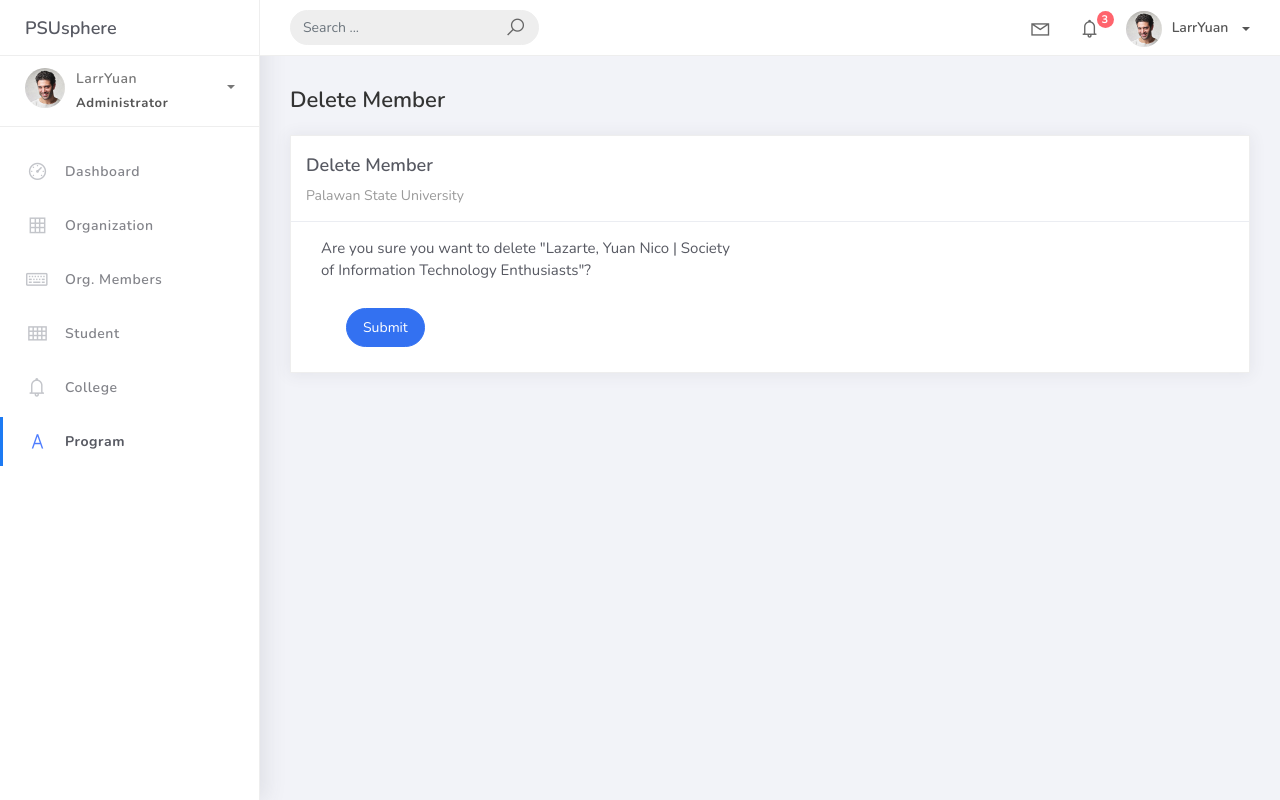
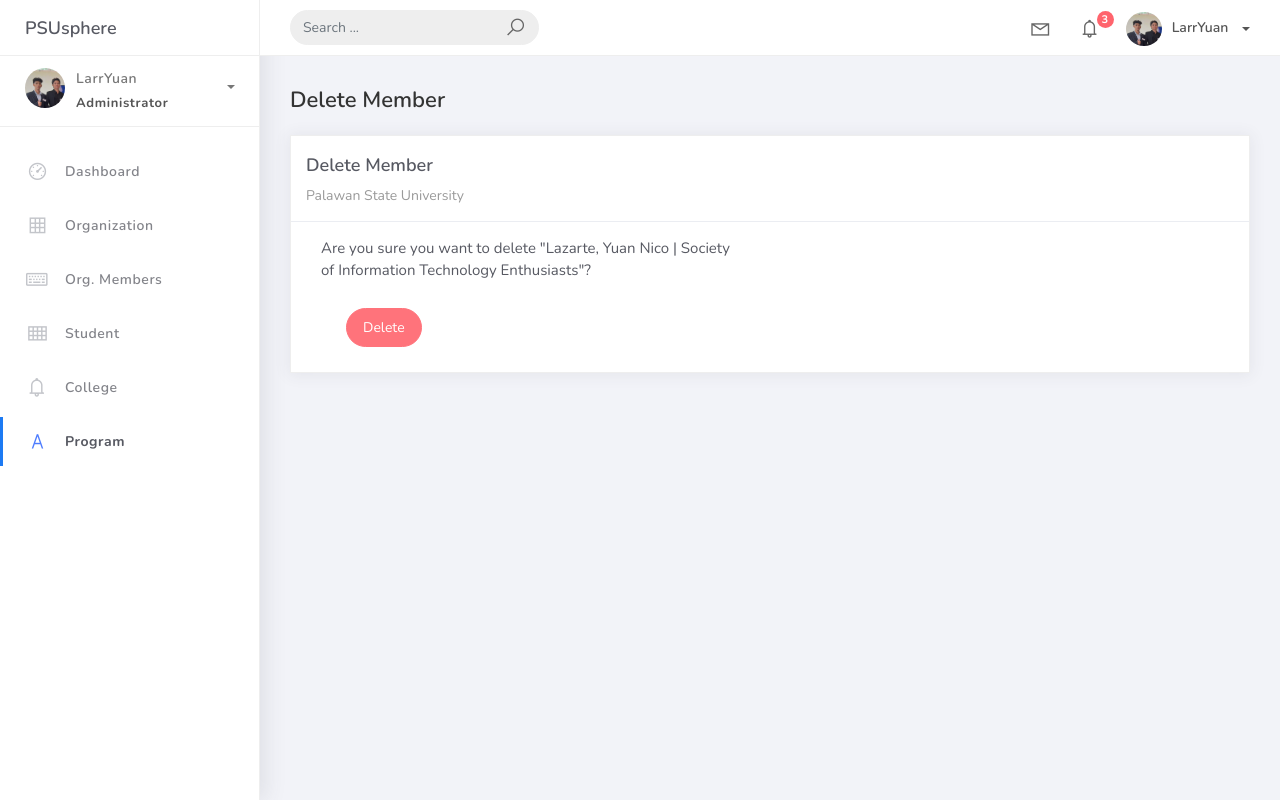
Before and after one commit to MaxLarry/PSUsphere, a Django app: page /orgmem_list/2/delete in a window 1280 px wide. Run offline with Django 5.2, Linux system fonts and the light colour scheme; data comes from the database, SQL or seed files in the repository; both versions use the stored data as it was after the commit; some libraries are stand-ins or nearby versions.

Commit message:
fixing some errors

```diff
--- a/projectsite/studentorg/forms.py
+++ b/projectsite/studentorg/forms.py
@@ -14,6 +14,8 @@ class StudentForm(ModelForm):
         fields = "__all__"
 
 class OrgMemberForm(ModelForm):
+    date_joined = forms.DateField(label="date_joined",
+                                 widget=forms.DateInput(attrs={'class': 'form-control', 'type': 'date'}))
     class Meta:
         model = OrgMember
         fields = "__all__"
--- a/projectsite/studentorg/views.py
+++ b/projectsite/studentorg/views.py
@@ -68,7 +68,8 @@ class StudentList(ListView):
             qs = qs.filter(Q(firstname__icontains=query) |
                         Q (lastname__icontains=query) |
                         Q (middlename__icontains=query) |
-                        Q (student_id__icontains=query))
+                        Q (student_id__icontains=query)|
+                        Q (program__prog_name__icontains=query))
         return qs
 
 class StudentCreateView(CreateView):
@@ -147,6 +148,7 @@ class CollegeCreateView(CreateView):
 
 class CollegeUpdateView(UpdateView):
     model = College
+    form_class = CollegeForm
     template_name = 'college/college_edit.html'
     success_url = reverse_lazy('college-list')
 
--- a/projectsite/templates/base.html
+++ b/projectsite/templates/base.html
@@ -105,11 +105,11 @@
 						</li>
 						<li class="nav-item dropdown">
 							<a class="dropdown-toggle profile-pic" data-toggle="dropdown" href="#" aria-expanded="false">
-								<img src="{% static 'img/profile.jpg' %}" alt="user-img" width="36" class="img-circle"><span >LarrYuan</span></span> </a>
+								<img src="{% static 'img/profile.png' %}" alt="user-img" width="36" class="img-circle"><span >LarrYuan</span></span> </a>
 							<ul class="dropdown-menu dropdown-user">
 								<li>
 									<div class="user-box">
-										<div class="u-img"><img src="{% static 'img/profile.jpg' %}" alt="user"></div>
+										<div class="u-img"><img src="{% static 'img/profile.png' %}" alt="user"></div>
 										<div class="u-text">
 											<h4>LarrYuan</h4>
 											<p class="text-muted">JohnIco@bsit.appdev.com</p><a href="profile.html" class="btn btn-rounded btn-danger btn-sm">View Profile</a></div>
@@ -134,7 +134,7 @@
 				<div class="scrollbar-inner sidebar-wrapper">
 					<div class="user">
 						<div class="photo">
-							<img src="{% static 'img/profile.jpg' %}">
+							<img src="{% static 'img/profile.png' %}">
 						</div>
 						<div class="info">
 							<a class="" data-toggle="collapse" href="#collapseExample" aria-expanded="true">
--- a/projectsite/templates/college/college_del.html
+++ b/projectsite/templates/college/college_del.html
@@ -17,7 +17,7 @@
                           {% csrf_token %} {% include 'includes/form.html' %}
                           <div class="form-group">
                             <div class="col-md-12 col-sm-3">
-                                <button type="submit" class="btn btn-primary btn-rounded">Submit</button>
+                                <button type="submit" class="btn btn-danger btn-rounded">Delete</button>
 
                             </div>
 
--- a/projectsite/templates/college/college_list.html
+++ b/projectsite/templates/college/college_list.html
@@ -26,7 +26,7 @@
             <div class="col-md-6">
               <div class="pull-right">
                 <a
-                  href="{% url 'student-add' %}"
+                  href="{% url 'college-add' %}"
                   class="btn btn-success btn-rounded"
                   >Add College</a
                 >
--- a/projectsite/templates/login.html
+++ b/projectsite/templates/login.html
@@ -20,7 +20,7 @@
                     <div class="col-md-4 text-center">
                         <form role="post" method="post">
                         {% csrf_token %}
-                        <img class="mb-4" src="{% static 'img/profile.jpg' }" alt="" width="72" height="72" />
+                        <img class="mb-4" src="{% static 'img/profile.png' %}" alt="" width="110" height="100" />
                         <h1 class="h3 mb-3 font-weight-normal">Please sign in</h1>
                         <label for="inputEmail" class="sr-only">Username</label>
                         <input type="text" name="username" class="form-control" placeholder="Username"required autofocus />
@@ -46,7 +46,7 @@
     <script src="{% static 'js/plugin/jquery-ui-1.12.1.custom/jquery-ui.min.js' %}"></script>
     <script src="{% static 'js/core/popper.min.js' %}"></script>
     <script src="{% static 'js/core/bootstrap.min.js' %}"></script>
-    <script src="{& static 'js/plugin/chartist/chartist.min.js' %}"></script>
+    <script src="{% static 'js/plugin/chartist/chartist.min.js' %}"></script>
     <script src="{% static 'js/plugin/chartist/plugin/chartist-plugin-tooltip.min.js' %}"></script>
     <script src="{% static 'js/plugin/bootstrap-notify/bootstrap-notify.min.js' %}"></script>
     <script src="{% static 'js/plugin/bootstrap-toggle/bootstrap-toggle.min.js' %}"></script>
--- a/projectsite/templates/org_member/orgmem_del.html
+++ b/projectsite/templates/org_member/orgmem_del.html
@@ -17,7 +17,7 @@
                           {% csrf_token %} {% include 'includes/form.html' %}
                           <div class="form-group">
                             <div class="col-md-12 col-sm-3">
-                                <button type="submit" class="btn btn-primary btn-rounded">Submit</button>
+                                <button type="submit" class="btn btn-danger btn-rounded">Delete</button>
 
                             </div>
 
--- a/projectsite/templates/organization/org_del.html
+++ b/projectsite/templates/organization/org_del.html
@@ -17,7 +17,7 @@
                           {% csrf_token %} {% include 'includes/form.html' %}
                           <div class="form-group">
                             <div class="col-md-12 col-sm-3">
-                                <button type="submit" class="btn btn-primary btn-rounded">Submit</button>
+                                <button type="submit" class="btn btn-danger btn-rounded">Delete</button>
 
                             </div>
 
--- a/projectsite/templates/program/program_del.html
+++ b/projectsite/templates/program/program_del.html
@@ -17,7 +17,7 @@
                           {% csrf_token %} {% include 'includes/form.html' %}
                           <div class="form-group">
                             <div class="col-md-12 col-sm-3">
-                                <button type="submit" class="btn btn-primary btn-rounded">Submit</button>
+                                <button type="submit" class="btn btn-danger btn-rounded">Delete</button>
 
                             </div>
 
--- a/projectsite/templates/program/program_list.html
+++ b/projectsite/templates/program/program_list.html
@@ -26,7 +26,7 @@
             <div class="col-md-6">
               <div class="pull-right">
                 <a
-                  href="{% url 'orgmem-add' %}"
+                  href="{% url 'program-add' %}"
                   class="btn btn-success btn-rounded"
                   >Add Program</a
                 >
--- a/projectsite/templates/student/stud_del.html
+++ b/projectsite/templates/student/stud_del.html
@@ -17,7 +17,7 @@
                           {% csrf_token %} {% include 'includes/form.html' %}
                           <div class="form-group">
                             <div class="col-md-12 col-sm-3">
-                                <button type="submit" class="btn btn-primary btn-rounded">Submit</button>
+                                <button type="submit" class="btn btn-danger btn-rounded">Delete</button>
 
                             </div>
 
```
Also changed, not shown: projectsite/db.sqlite3, projectsite/static/img/profile.jpg (deleted), projectsite/static/img/profile.png (added).
